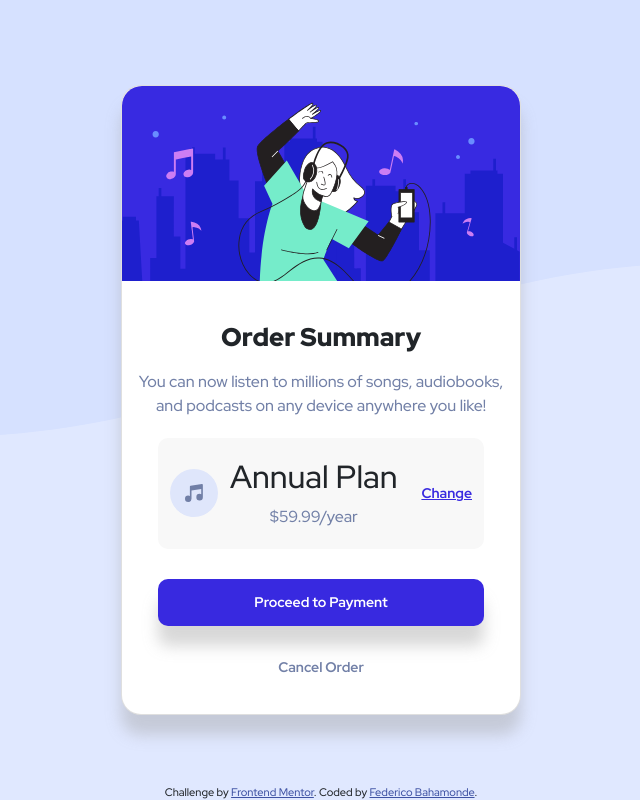
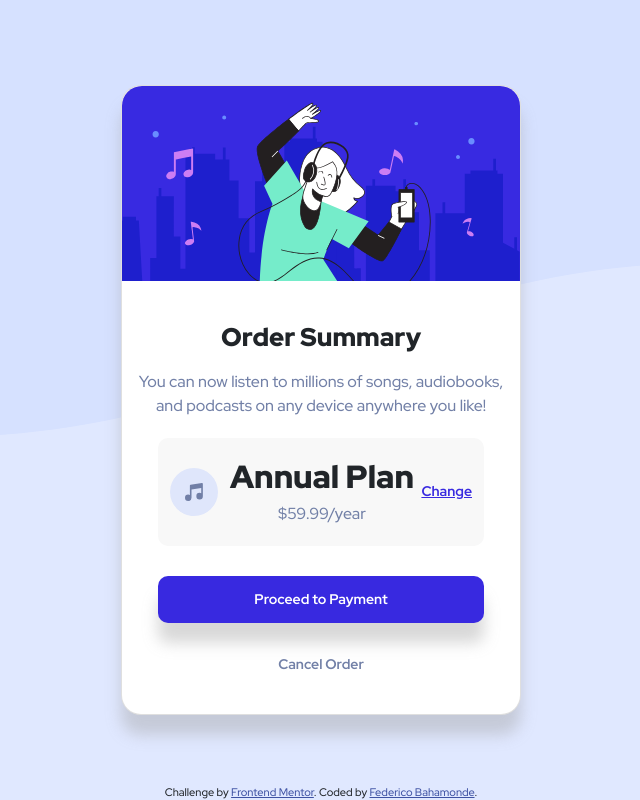
Before and after one commit to FeDaBa/Frontend-Mentor-Challenge-2, a plain HTML site: page index.html in a window 1280 px wide. Shown: the whole page, without its empty margins (319-959 px from the left). Drawn offline with nearby package versions, Linux system fonts and the light colour scheme.

Commit message:
Update main.css

```diff
--- a/main.css
+++ b/main.css
@@ -88,7 +88,7 @@ body
     color: hsla(256, 75%, 52%, 0.75);
 }
 
-.type h6
+.type h2
 {
     font-weight: 900;
     margin: 0 0 5px 0px;
```
